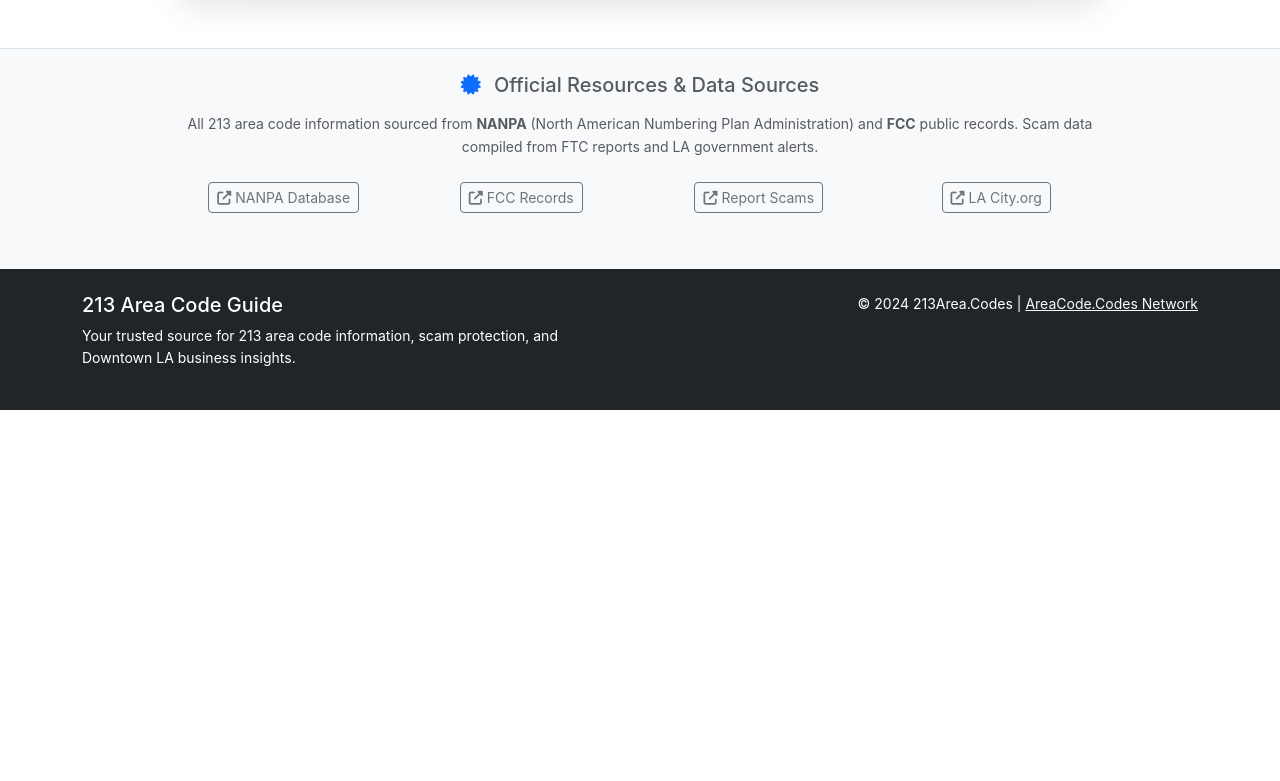
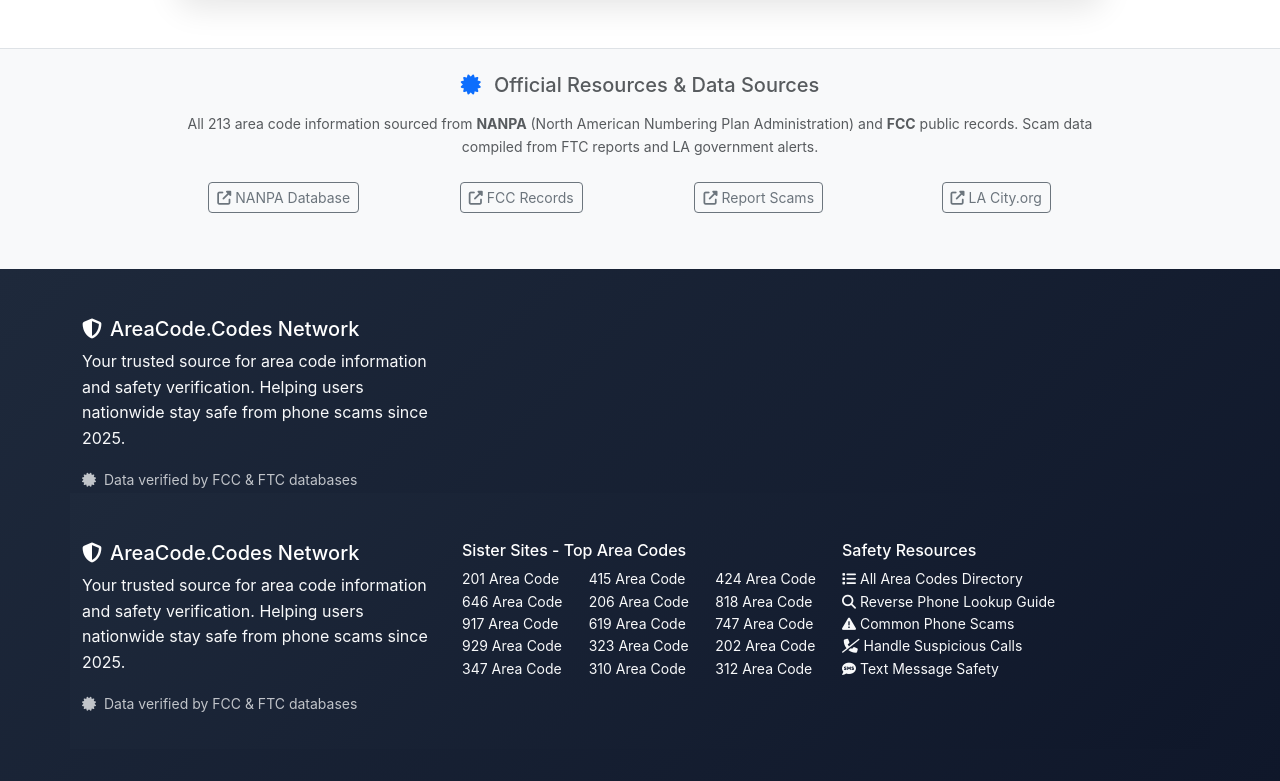
Before and after one commit to ssing2/213areacode, a plain HTML site: page index.html in a window 1280 px wide. Shown: the part 5135-5916 px from the top of the page. Before the commit the page ends 5545 px from the top, so only its background shows below. Drawn offline with nearby package versions, Linux system fonts and the light colour scheme.

Commit message:
modified:   index.html

```diff
--- a/index.html
+++ b/index.html
@@ -527,22 +527,94 @@
     </section>
 
     <!-- Footer -->
-    <footer class="py-4 bg-dark text-white">
+    <footer class="footer">
         <div class="container">
             <div class="row">
-                <div class="col-md-6">
-                    <h5>213 Area Code Guide</h5>
-                    <p class="small">Your trusted source for 213 area code information, scam protection, and Downtown LA business insights.</p>
+                <div class="col-md-4">
+                    <h5><i class="fas fa-shield-alt me-2"></i>AreaCode.Codes Network</h5>
+                    <p class="text-light">Your trusted source for area code information and safety verification. Helping users nationwide stay safe from phone scams since 2025.</p>
+                    <div class="mt-3">
+                        <small class="text-light opacity-75">
+                            <i class="fas fa-certificate me-1"></i>
+                            Data verified by FCC & FTC databases
+                        </small>
+                    </div>
                 </div>
-                <div class="col-md-6 text-md-end">
-                    <p class="small mb-0">
-                        &copy; 2024 213Area.Codes |
-                        <a href="https://areacode.codes" class="text-light">AreaCode.Codes Network</a>
-                    </p>
+
+    <!-- Footer -->
+    <footer class="footer">
+        <div class="container">
+            <div class="row">
+                <div class="col-md-4">
+                    <h5><i class="fas fa-shield-alt me-2"></i>AreaCode.Codes Network</h5>
+                    <p class="text-light">Your trusted source for area code information and safety verification. Helping users nationwide stay safe from phone scams since 2025.</p>
+                    <div class="mt-3">
+                        <small class="text-light opacity-75">
+                            <i class="fas fa-certificate me-1"></i>
+                            Data verified by FCC & FTC databases
+                        </small>
+                    </div>
+                </div>
+
+                <!-- Sister Sites section temporarily disabled to prevent 404 errors -->
+                <div class="col-md-4">
+                    <h6>Sister Sites - Top Area Codes</h6>
+                    <div class="row">
+                        <div class="col-4">
+                            <ul class="list-unstyled small">
+                                <li><a href="https://213area.codes" class="text-light text-decoration-none">201 Area Code</a></li>
+                                <li><a href="https://646area.codes" class="text-light text-decoration-none">646 Area Code</a></li>
+                                <li><a href="https://917areacode.org" class="text-light text-decoration-none">917 Area Code</a></li>
+                                <li><a href="https://929areacode.net" class="text-light text-decoration-none">929 Area Code</a></li>
+                                <li><a href="https://347area.codes" class="text-light text-decoration-none">347 Area Code</a></li>
+                            </ul>
+                        </div>
+                        <div class="col-4">
+                            <ul class="list-unstyled small">
+                                <li><a href="https://areacode.codes/415.html" class="text-light text-decoration-none">415 Area Code</a></li>
+                                <li><a href="https://areacode.codes/206.html" class="text-light text-decoration-none">206 Area Code</a></li>
+                                <li><a href="https://areacode.codes/619.html" class="text-light text-decoration-none">619 Area Code</a></li>
+                                <li><a href="https://areacode.codes/323.html" class="text-light text-decoration-none">323 Area Code</a></li>
+                                <li><a href="https://areacode.codes/310.html" class="text-light text-decoration-none">310 Area Code</a></li>
+                            </ul>
+                        </div>
+                        <div class="col-4">
+                            <ul class="list-unstyled small">
+                                <li><a href="https://424.areacode.codes" class="text-light text-decoration-none">424 Area Code</a></li>
+                                <li><a href="https://818.areacode.codes" class="text-light text-decoration-none">818 Area Code</a></li>
+                                <li><a href="https://747.areacode.codes" class="text-light text-decoration-none">747 Area Code</a></li>
+                                <li><a href="https://202.areacode.codes" class="text-light text-decoration-none">202 Area Code</a></li>
+                                <li><a href="https://312.areacode.codes" class="text-light text-decoration-none">312 Area Code</a></li>
+                            </ul>
+                        </div>
+                    </div>
+                </div>
+
+                <!-- Safety Resources section -->
+                <div class="col-md-4">
+                    <h6>Safety Resources</h6>
+                    <ul class="list-unstyled small">
+                        <li><a href="https://areacode.codes/allareacodelist.html" class="text-light text-decoration-none">
+                            <i class="fas fa-list me-1"></i>All Area Codes Directory
+                        </a></li>
+                        <li><a href="https://areacode.codes/reverse-phone-lookup-guide.html" class="text-light text-decoration-none">
+                            <i class="fas fa-search me-1"></i>Reverse Phone Lookup Guide
+                        </a></li>
+                        <li><a href="https://areacode.codes/phone-scam-types-guide.html" class="text-light text-decoration-none">
+                            <i class="fas fa-exclamation-triangle me-1"></i>Common Phone Scams
+                        </a></li>
+                        <li><a href="https://areacode.codes/suspicious-calls-guide.html" class="text-light text-decoration-none">
+                            <i class="fas fa-phone-slash me-1"></i>Handle Suspicious Calls
+                        </a></li>
+                        <li><a href="https://areacode.codes/text-message-safety-guide.html" class="text-light text-decoration-none">
+                            <i class="fas fa-sms me-1"></i>Text Message Safety
+                        </a></li>
+                    </ul>
                 </div>
             </div>
         </div>
     </footer>
+
 
     <!-- JavaScript -->
     <script src="https://cdn.jsdelivr.net/npm/bootstrap@5.3.0/dist/js/bootstrap.bundle.min.js"></script>
```
